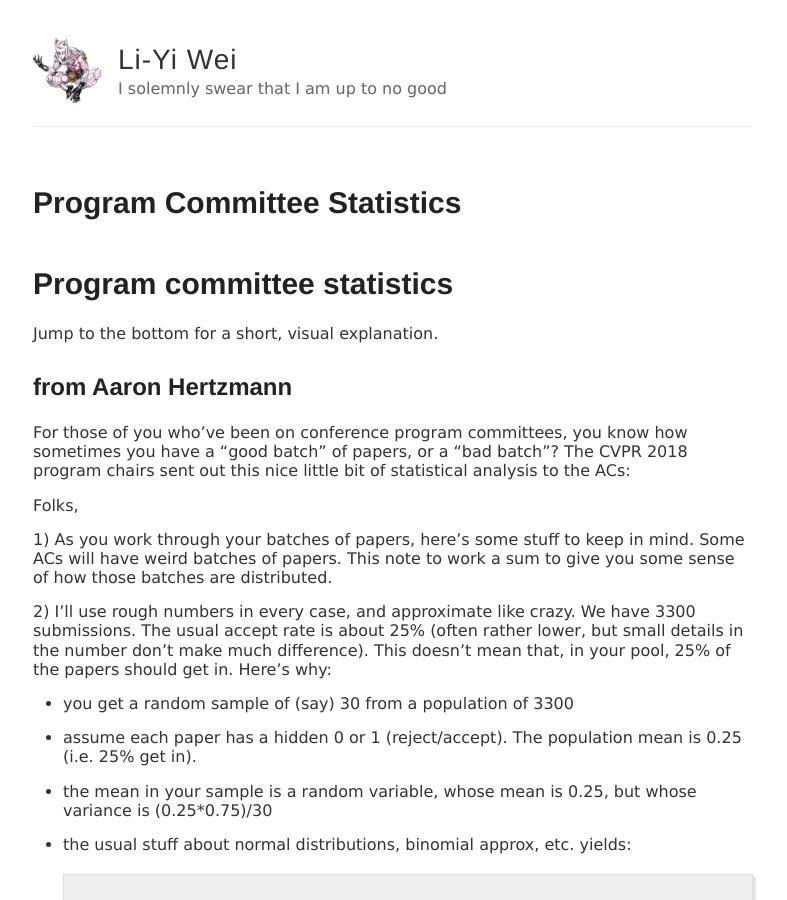
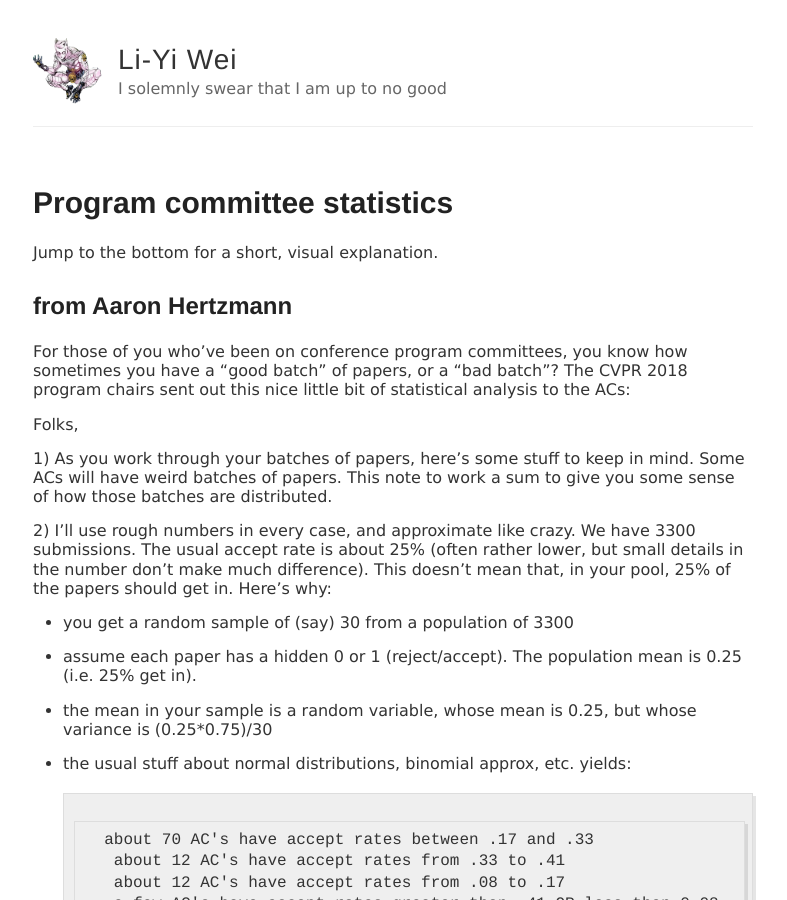
Before and after one commit to 1iyiwei/1iyiwei.github.io, a Jekyll site: the page built from tlog/_posts/2018-02-19-program-committee-statistics.md, in a window 1280 px wide and 900 px high. Shown: the whole window, without its empty margins (247-1034 px from the left). Built offline with Jekyll 4.4.1, drawn with Linux system fonts in a browser that asks for light colours; our own code applies the rules of GitHub Pages for plain Markdown files; comment, search, counter and statistics services are not loaded; part of the change alters nothing that is shown.

```diff
--- a/tlog/_posts/2018-02-19-program-committee-statistics.md
+++ b/tlog/_posts/2018-02-19-program-committee-statistics.md
@@ -1,4 +1,8 @@
-# Program committee statistics #
+---
+layout: post
+comments: true
+title: "Program committee statistics"
+---
 
 Jump to the bottom for a short, visual explanation.
 
```
